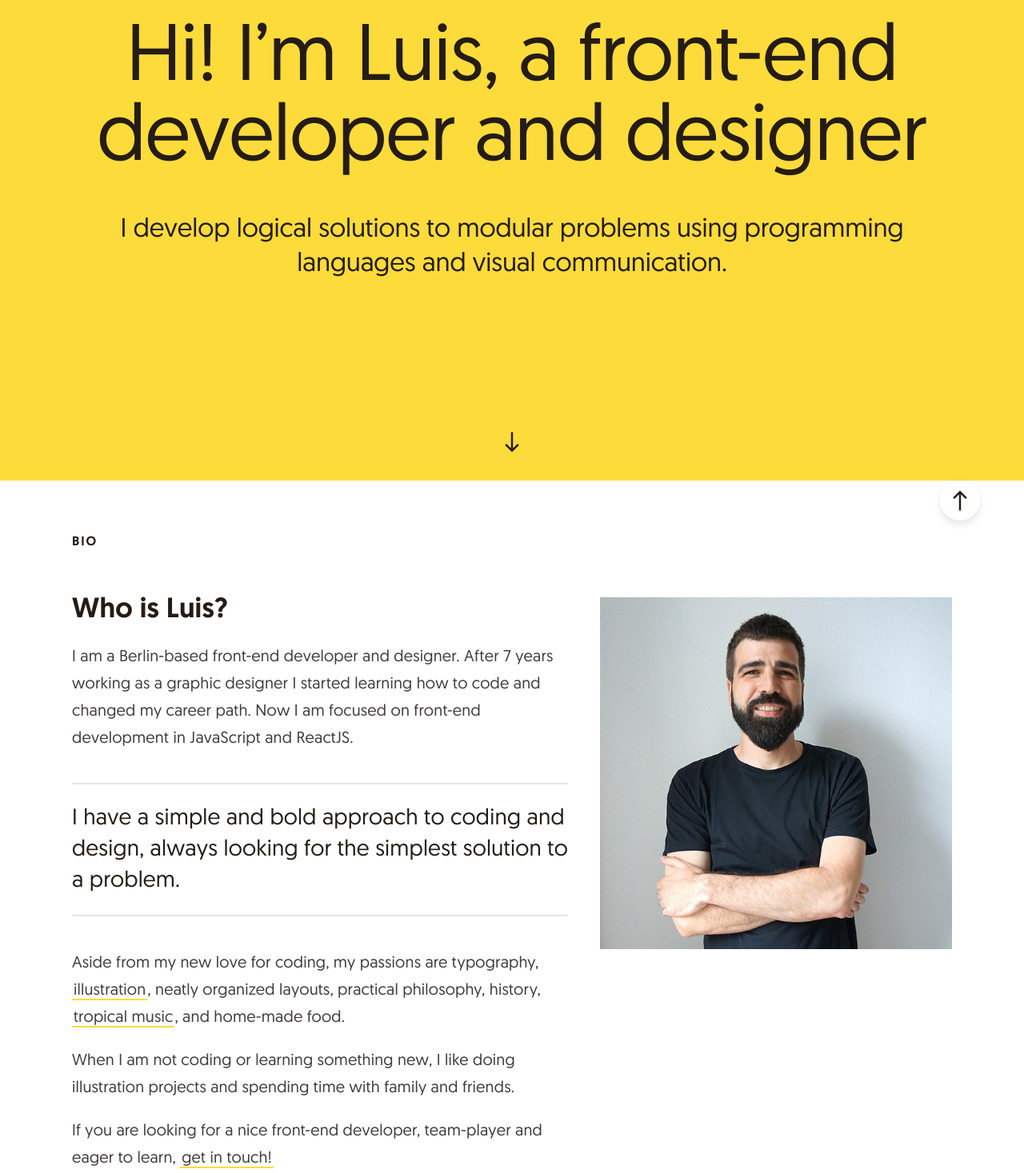
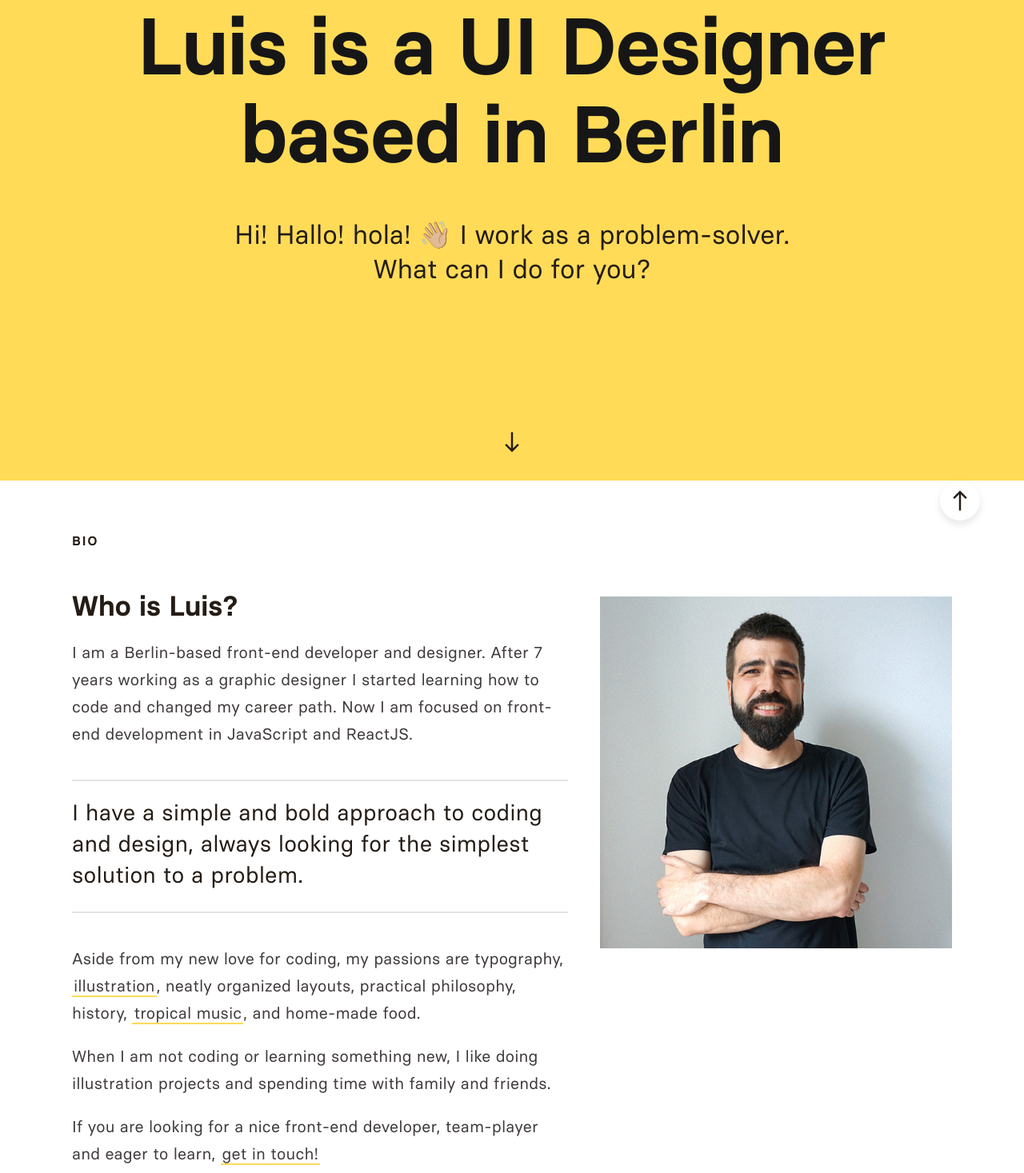
Before and after one commit to luiscaballero84/dev-portfolio, a website with bundled scripts: page index.html in a window 1280 px wide. Shown: the part 199-1666 px from the top of the page at 80% size. Built offline with nearby package versions, Linux system fonts and the light colour scheme; a script that the page names is missing.

Commit message:
type and color vars

```diff
--- a/index.html
+++ b/index.html
@@ -48,10 +48,13 @@
   <header class="header grid">
     <div class="grid-item header-item">
       <h1 class="header__title u-mb-2">
-        Hi! I’m Luis, a front-end developer and designer
+        Luis is a UI Designer based in Berlin
       </h1>
       <h2 class="header__subtitle">
-        I develop logical solutions to modular problems using programming languages and visual communication.
+        Hi! Hallo! hola! 👋🏼 I work as a problem-solver.
+      </h2>
+      <h2 class="header__subtitle">
+        What can I do for you?
       </h2>
       <a class="header__arrow" href="#bio-section"><span class="material-icons">south</span></a>
     </div>
--- a/sass/01_settings/_settings.colors.scss
+++ b/sass/01_settings/_settings.colors.scss
@@ -1,12 +1,23 @@
 // --------------------------------------------------
 // #Colors settings
 // --------------------------------------------------
-$color-white:#ffffff;
-$color-black: #241C15;
+$color-white: #ffffff;
+$color-black: #241c15;
+
+//new 2022 color palette
+//GRAY SCALE
+$gray-10: #f4f4f4;
+$gray-15: #ececee;
+$gray-20: #e0e0e0;
+$gray-30: #c6c6c6;
+$gray-60: #757575;
+$gray-80: #393939;
+$gray-100: #161616;
 ///
 $color-grey: #e5e5e5;
 $color-grey-dark: #403b3b; // large body text
 $color-grey-light: #f6f6f4;
 ///
-$color-primary:#fddb3a;
+//$color-primary: #fddb3a; // old
+$color-primary: #ffdb58;
 $color-primary-contrast: $color-black;
--- a/sass/01_settings/_settings.global.scss
+++ b/sass/01_settings/_settings.global.scss
@@ -2,4 +2,6 @@
 // #Typography
 // --------------------------------------------------
 $body-font: "Custom", sans-serif;
-$sub-font: 'JetMono', monospace;
+//new
+$body-font: "bs", sans-serif;
+$sub-font: "JetMono", monospace;
--- a/sass/03_generic/_generic.reset.scss
+++ b/sass/03_generic/_generic.reset.scss
@@ -14,53 +14,66 @@ html {
   font-size: 62.5%;
   box-sizing: border-box;
   scroll-behavior: smooth;
-  font-family: 'scroll-behavior: smooth' /* actual fonts */;
+  font-family: "scroll-behavior: smooth" /* actual fonts */;
 }
 
 body {
   overflow-x: hidden;
   color: $color-black;
+  color: $gray-100; // new
   font-family: $body-font;
-  letter-spacing: .2px;
+  letter-spacing: 0.2px;
 }
-
 
 // FONTS
 /////////////////
 // Jet Mono Font
 @font-face {
-  font-family: 'JetMono';
-  src:  url('../../css/font/JetBrainsMono-Regular.woff') format('woff');
+  font-family: "JetMono";
+  src: url("../../css/font/JetBrainsMono-Regular.woff") format("woff");
   font-weight: 400;
 }
 
 // Custom Font
 @font-face {
-  font-family: 'Custom';
-  src:  url('../../css/font/custom-light.woff') format('woff');
+  font-family: "Custom";
+  src: url("../../css/font/custom-light.woff") format("woff");
   font-weight: 300;
 }
 
 @font-face {
-  font-family: 'Custom';
-  src:  url('../../css/font/custom-regular.woff') format('woff');
+  font-family: "Custom";
+  src: url("../../css/font/custom-regular.woff") format("woff");
   font-weight: 400;
 }
 
 @font-face {
-  font-family: 'Custom';
-  src:  url('../../css/font/custom-book.woff') format('woff');
+  font-family: "Custom";
+  src: url("../../css/font/custom-book.woff") format("woff");
   font-weight: 500;
 }
 
 @font-face {
-  font-family: 'Custom';
-  src:  url('../../css/font/custom-medium.woff') format('woff');
+  font-family: "Custom";
+  src: url("../../css/font/custom-medium.woff") format("woff");
   font-weight: 600;
 }
 
 @font-face {
-  font-family: 'Custom';
-  src:  url('../../css/font/custom-bold.woff') format('woff');
+  font-family: "Custom";
+  src: url("../../css/font/custom-bold.woff") format("woff");
   font-weight: 700;
 }
+
+// bs Font
+@font-face {
+  font-family: "bs";
+  src: url("../../css/font/bs-regular.woff") format("woff");
+  font-weight: 400;
+}
+
+@font-face {
+  font-family: "bs";
+  src: url("../../css/font/bs-semibold.woff") format("woff");
+  font-weight: 600;
+}
--- a/sass/04_elements/_elements.headings.scss
+++ b/sass/04_elements/_elements.headings.scss
@@ -2,18 +2,34 @@
 // #Headers basic styling
 // --------------------------------------------------
 
+// h1 {
+//   font-size: 6rem;
+//   font-weight: 400;
+//   line-height: 1.1;
+//   letter-spacing: -.5px;
+//   color: $color-black;
+//   @include respond(tablet) {
+//     font-size: 7rem;
+//     line-height: 1;
+//     letter-spacing: -1px;
+//   }
+//   @include respond(desktop) {font-size: 10rem;}
+// }
+
 h1 {
-  font-size: 6rem;
-  font-weight: 400;
+  font-size: 5.2rem;
+  font-weight: 600;
   line-height: 1.1;
-  letter-spacing: -.5px;
-  color: $color-black;
+  letter-spacing: -0.5px;
+  color: $gray-100;
   @include respond(tablet) {
-    font-size: 7rem;
-    line-height: 1;
-    letter-spacing: -1px;
+    font-size: 6.2rem;
+    //line-height: 1;
+    //letter-spacing: -1px;
   }
-  @include respond(desktop) {font-size: 10rem;}
+  @include respond(desktop) {
+    font-size: 10rem;
+  }
 }
 
 h2 {
@@ -25,7 +41,7 @@ h2 {
   @include respond(tablet) {
     font-size: 3.3rem;
     line-height: 1.3;
-    letter-spacing: -.1px;
+    letter-spacing: -0.1px;
   }
 }
 
@@ -47,7 +63,6 @@ h4 {
     font-size: 2.4rem;
   }
 }
-
 
 h5 {
   font-size: 1.6rem;
--- a/sass/06_components/_components.header.scss
+++ b/sass/06_components/_components.header.scss
@@ -18,19 +18,16 @@
 }
 
 .header__title {
-  color: $color-primary-contrast;
+  //color: $color-primary-contrast;
   padding-bottom: 3rem;
-  animation:
-    fadeIn .6s ease-in 1,
-    bottomToTop .8s ease 1;
+  animation: // add all animations as a separate class
+    fadeIn 0.6s ease-in 1, bottomToTop 0.8s ease 1;
 }
 
 .header__subtitle {
-  color: $color-primary-contrast;
+  //color: $color-primary-contrast;
   font-weight: 400;
-  animation:
-    fadeIn .7s ease-in 1,
-    bottomToTop 1s ease 1;
+  animation: fadeIn 0.7s ease-in 1, bottomToTop 1s ease 1;
 }
 
 .header__arrow {
@@ -43,14 +40,14 @@
     right: 0;
     margin: auto;
     margin-top: 14rem;
-    animation:
-      bottomToTop .7s ease 1,
-      moveToDown 2s 1.5s ease infinite;
+    animation: bottomToTop 0.7s ease 1, moveToDown 2s 1.5s ease infinite;
 
     & span {
       color: $color-black;
       font-size: 3rem;
     }
-    &:link { box-shadow: none; }
+    &:link {
+      box-shadow: none;
+    }
   }
 }
```
Also changed, not shown: css/font/bs-regular.woff (added), css/font/bs-semibold.woff (added), css/style.css.
